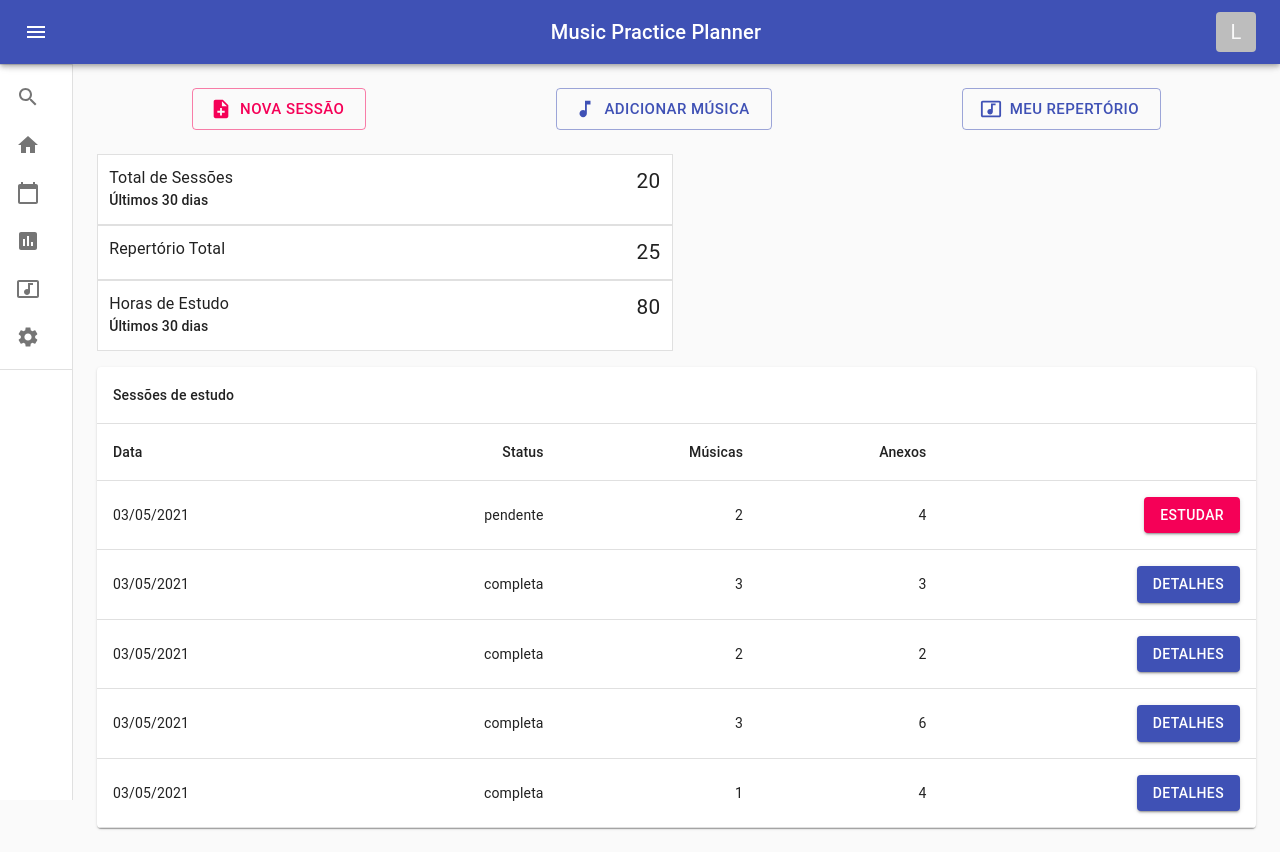
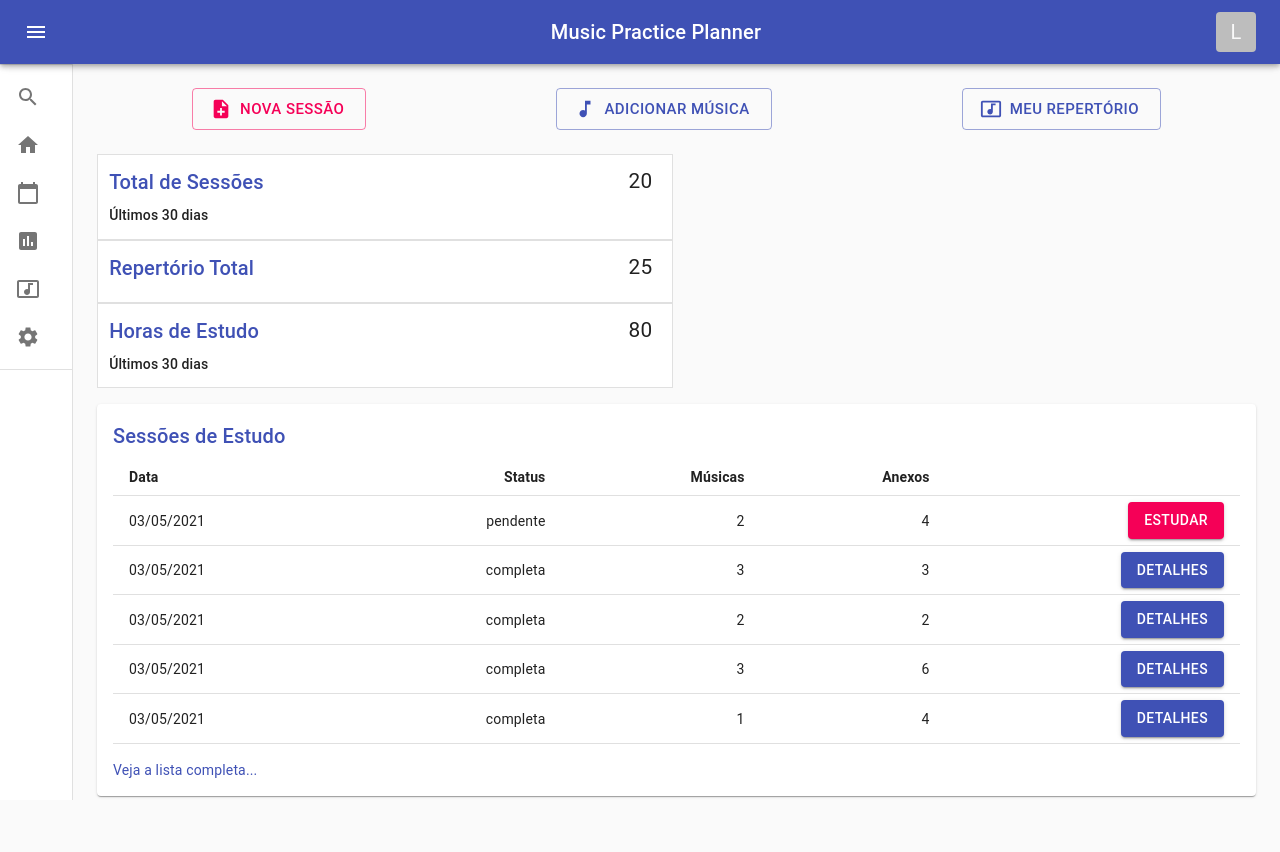
Before and after one commit to le-santos/music-practice-react, a React (Create React App) app: page / in a window 1280 px wide. After the commit the page ends 820 px from the top, so only its background shows below. Built offline with nearby package versions, Linux system fonts and the light colour scheme.

Commit message:
WIP sessions table

```diff
--- a/src/Components/InfoBox/InfoRow.js
+++ b/src/Components/InfoBox/InfoRow.js
@@ -1,4 +1,5 @@
 import { Paper, makeStyles, Typography } from "@material-ui/core";
+import Title from "../Title/Title";
 
 const useStyles = makeStyles((theme) => ({
   paper: {
@@ -9,6 +10,7 @@ const useStyles = makeStyles((theme) => ({
   },
   number: {
     fontSize: "1.3rem",
+    padding: "0 0.5rem",
   },
 }));
 
@@ -18,7 +20,7 @@ export default function InfoRow({ content, subtitle, data }) {
   return (
     <Paper variant="outlined" square className={classes.paper}>
       <div>
-        <Typography variant="body1">{content}</Typography>
+        <Title>{content}</Title>
         {subtitle.length !== 0 && (
           <Typography variant="subtitle2">{subtitle}</Typography>
         )}
--- a/src/Components/SessionTable/SessionsTable.js
+++ b/src/Components/SessionTable/SessionsTable.js
@@ -7,13 +7,21 @@ import TableContainer from "@material-ui/core/TableContainer";
 import TableHead from "@material-ui/core/TableHead";
 import TableRow from "@material-ui/core/TableRow";
 import Paper from "@material-ui/core/Paper";
-import { Button } from "@material-ui/core";
+import { Button, Link } from "@material-ui/core";
+import Title from "../Title/Title";
 
-const useStyles = makeStyles({
+const useStyles = makeStyles((theme) => ({
   container: {
     gridArea: "table",
+    padding: theme.spacing(2),
   },
-});
+  tableHeading: {
+    fontWeight: 600,
+  },
+  seeMore: {
+    marginTop: theme.spacing(2),
+  },
+}));
 
 function createData(id, date, status, musics, attachments) {
   return { id, date, status, musics, attachments };
@@ -44,17 +52,24 @@ export default function SessionsTable() {
 
   return (
     <TableContainer component={Paper} className={classes.container}>
-      <Table aria-label="simple table">
-        <TableHead>
+      <Title>Sessões de Estudo</Title>
+      <Table size="small">
+        <TableHead className={classes.tableHead}>
           <TableRow>
-            <TableCell colSpan={"5"}>Sessões de estudo</TableCell>
-          </TableRow>
-          <TableRow>
-            <TableCell>Data</TableCell>
-            <TableCell align="right">Status</TableCell>
-            <TableCell align="right">Músicas</TableCell>
-            <TableCell align="right">Anexos</TableCell>
-            <TableCell align="right"></TableCell>
+            <TableCell className={classes.tableHeading}>Data</TableCell>
+            <TableCell className={classes.tableHeading} align="right">
+              Status
+            </TableCell>
+            <TableCell className={classes.tableHeading} align="right">
+              Músicas
+            </TableCell>
+            <TableCell className={classes.tableHeading} align="right">
+              Anexos
+            </TableCell>
+            <TableCell
+              className={classes.tableHeading}
+              align="right"
+            ></TableCell>
           </TableRow>
         </TableHead>
         <TableBody>
@@ -71,6 +86,15 @@ export default function SessionsTable() {
           ))}
         </TableBody>
       </Table>
+      <div className={classes.seeMore}>
+        <Link
+          color="primary"
+          href="#"
+          onClick={(event) => event.preventDefault()}
+        >
+          Veja a lista completa...
+        </Link>
+      </div>
     </TableContainer>
   );
 }
--- /dev/null
+++ b/src/Components/Title/Title.js
@@ -0,0 +1,15 @@
+import React from "react";
+import PropTypes from "prop-types";
+import Typography from "@material-ui/core/Typography";
+
+export default function Title(props) {
+  return (
+    <Typography component="h2" variant="h6" color="primary" gutterBottom>
+      {props.children}
+    </Typography>
+  );
+}
+
+Title.propTypes = {
+  children: PropTypes.node,
+};
```
